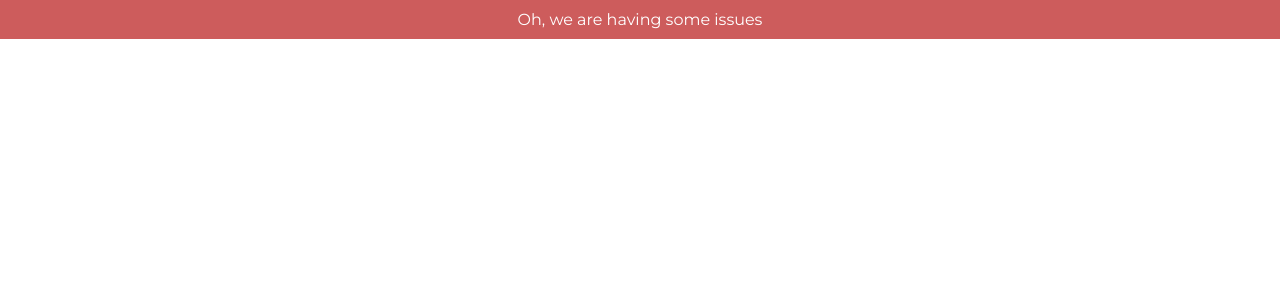
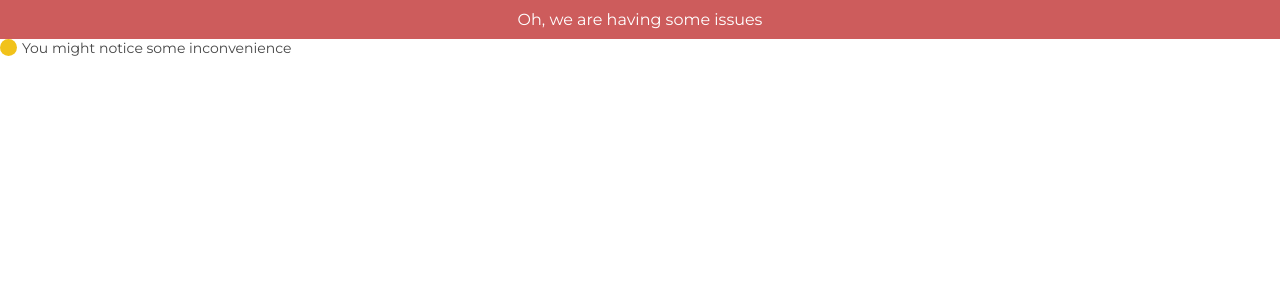
Before and after one commit to CristianLluis/serverMonitorFront, a Nuxt app: page / in a window 1280 px wide. Shown: the top 300 px of the page. Built offline with nearby package versions, Linux system fonts and the light colour scheme.

Commit message:
Indicator visualizes stati with 3 different colors

```diff
--- /dev/null
+++ b/components/visitors/general/IndicatorIcon.vue
@@ -0,0 +1,55 @@
+<template>
+  <div>
+    <div :class="'indicator ' + status" />
+    <p v-if="showText">
+      {{ message }}
+    </p>
+  </div>
+</template>
+
+<script>
+export default {
+  name: "IndicatorIcon",
+  props: {
+    status: {
+      type: String,
+      default: "up",
+      validator(value) {
+        return ["up", "down", "issue"].includes(value);
+      }
+    },
+    showText: Boolean
+  },
+
+  computed: {
+    message() {
+      if (this.status === "up") {
+        return "All is good";
+      } else if (this.status === "down") {
+        return "We are having issues";
+      } else if (this.status === "issue") {
+        return "You might notice some inconvenience";
+      } else {
+        return "Invalid";
+      }
+    }
+  }
+};
+</script>
+
+<style scoped>
+.indicator {
+  height: 17px;
+  width: 17px;
+  border-radius: 50%;
+  display: inline-block;
+}
+p {
+  display: inline-block;
+  position: relative;
+  top: -3px;
+  margin-left: 5px;
+  font-size: 14px;
+  color: #464646;
+}
+</style>
--- a/layouts/default.vue
+++ b/layouts/default.vue
@@ -1,16 +1,19 @@
 <template>
   <div>
     <NotificationBar />
+    <IndicatorIcon :status="'issue'" :showText="true" />
     <nuxt />
   </div>
 </template>
 
 <script>
 import NotificationBar from "@/components/visitors/general/NotificationBar";
+import IndicatorIcon from "@/components/visitors/general/IndicatorIcon";
 
 export default {
   components: {
-    NotificationBar
+    NotificationBar,
+    IndicatorIcon
   }
 };
 </script>
```
